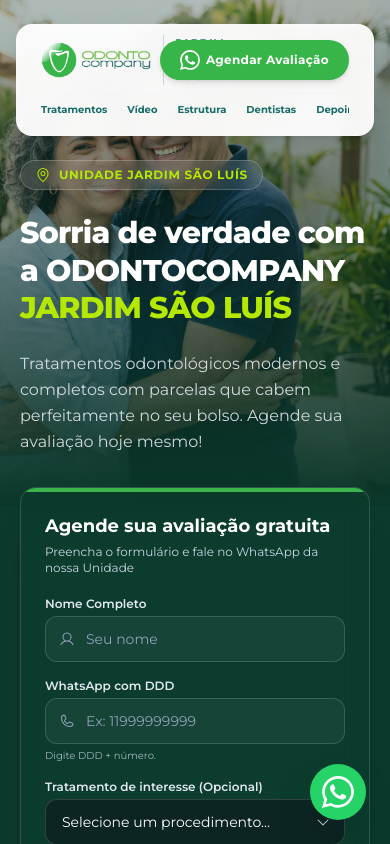
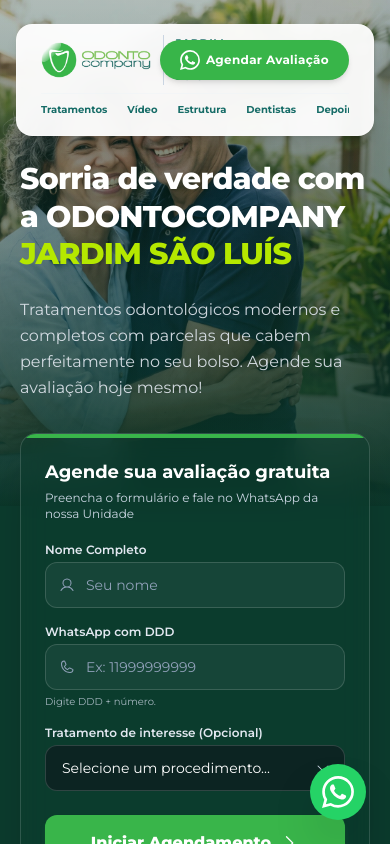
Before and after one commit to gerentebihmark-hub/odc-franquados-lp-jd-sao-luiz-op7, a React (Vite) app: page / in a window 390 px wide. Shown: the top 844 px of the page. Built offline with nearby package versions, Linux system fonts and the light colour scheme.

Commit message:
fix: remove pills from hero, remove subhead and display full facade photo

```diff
--- a/src/App.tsx
+++ b/src/App.tsx
@@ -247,12 +247,6 @@
 
               {/* Left Column: Heading and Form */}
               <div className="lg:col-span-7 space-y-6 text-left max-w-2xl">
-
-                <div className="inline-flex items-center gap-2 px-3.5 py-1.5 rounded-full bg-white/10 border border-white/20 backdrop-blur-sm text-brand-lime text-xs font-bold uppercase tracking-wider">
-                  <MapPin className="w-4 h-4" />
-                  Unidade {unit.name}
-                </div>
-
                 <h1 className="text-3xl sm:text-4xl md:text-5xl font-extrabold tracking-tight text-white leading-tight">
                   Sorria de verdade com a <span className="uppercase">OdontoCompany <span className="text-brand-lime">{unit.name}</span></span>
                 </h1>
@@ -543,7 +537,6 @@
           <div className="max-w-7xl mx-auto px-4 sm:px-6 lg:px-8 relative z-10 text-center">
             <div className="max-w-3xl mx-auto space-y-4 mb-12 flex flex-col items-center text-center">
               <div className="flex flex-col items-center">
-                <span className="text-brand-lime font-bold uppercase tracking-widest text-xs sm:text-sm mb-2">Conheça Nossa Unidade</span>
                 <h2 className="text-3xl md:text-5xl font-extrabold text-white tracking-tight">
                   Estrutura moderna planejada para o seu bem-estar
                 </h2>
@@ -558,22 +551,16 @@
               </p>
             </div>
 
-            {/* Visual Showcase Card with Ambient Blur Fill (Zero Crop, Zero Empty Borders) */}
+            {/* Visual Showcase Card */}
             <div className="max-w-4xl mx-auto rounded-3xl overflow-hidden shadow-2xl border border-white/20 bg-white/5 backdrop-blur-md relative group">
-              <div className="relative w-full flex items-center justify-center bg-black/20 overflow-hidden min-h-[320px] sm:min-h-[420px] md:min-h-[480px]">
-                {/* Ambient blurred backdrop that naturally matches the photo */}
-                <div
-                  className="absolute inset-0 bg-cover bg-center blur-2xl opacity-40 scale-110 pointer-events-none"
-                  style={{ backgroundImage: `url(${unit.images.facade})` }}
-                ></div>
-
+              <div className="relative w-full flex items-center justify-center bg-black/20 overflow-hidden">
                 {/* Main crisp uncropped image */}
                 <img
                   src={unit.images.facade}
                   alt={`Fachada Clínica OdontoCompany ${unit.name}`}
                   loading="lazy"
                   decoding="async"
-                  className="relative z-10 w-auto max-w-full max-h-[520px] md:max-h-[580px] object-contain rounded-2xl transition-transform duration-700 group-hover:scale-[1.01] p-1 sm:p-2"
+                  className="w-full h-auto block object-contain transition-transform duration-700 group-hover:scale-[1.01]"
                 />
               </div>
 
```
